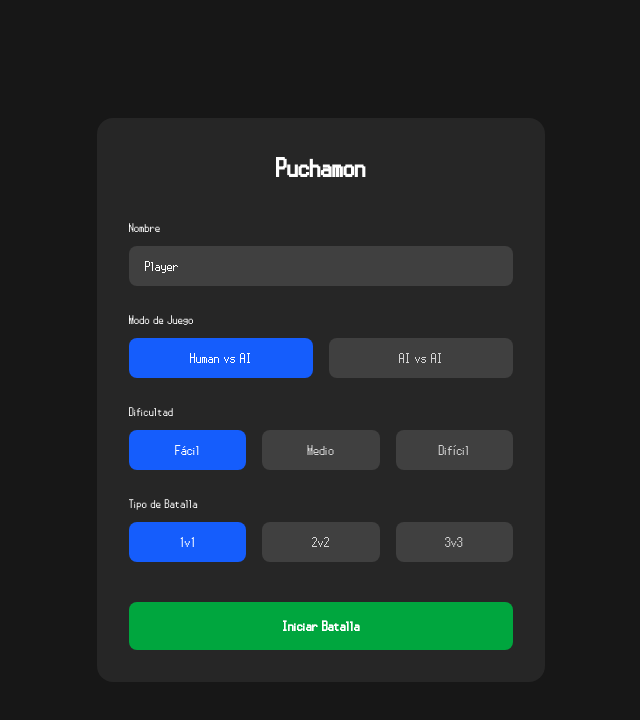
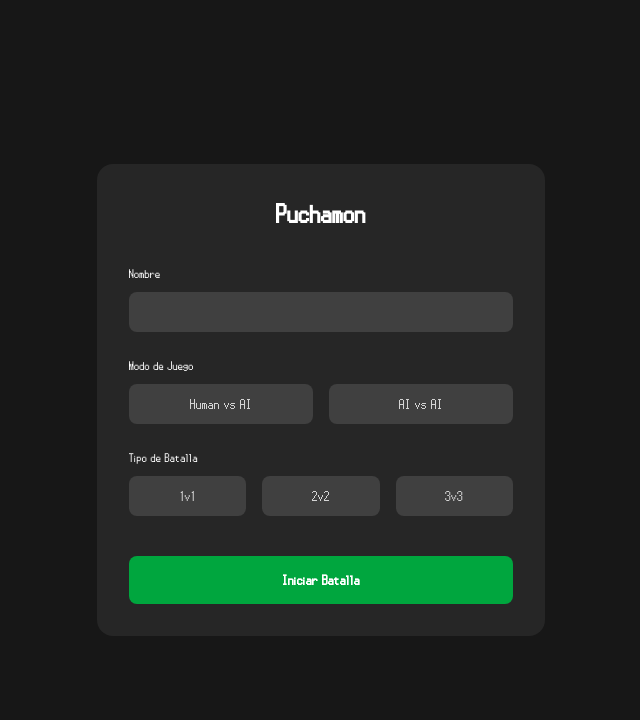
Before and after one commit to LeonidasGarcia/puchamon, a React (Vite) app in the folder frontend/: page / in a window 1280 px wide. Shown: the top 720 px of the page, without its empty margins (319-959 px from the left). Built offline with nearby package versions, Linux system fonts and the light colour scheme.

Commit message:
feat(store): add null state guard for battle route access

```diff
--- a/frontend/src/Layout.tsx
+++ b/frontend/src/Layout.tsx
@@ -4,6 +4,7 @@ import { queryClient } from './api/queryClient';
 import Lobby from './pages/Lobby';
 import App from './pages/App';
 import Playground from './pages/Playground';
+import BattleGuard from './components/guards/BattleGuard';
 
 function Layout() {
   return (
@@ -11,7 +12,14 @@ function Layout() {
       <BrowserRouter>
         <Routes>
           <Route path="/" element={<Lobby />} />
-          <Route path="/battle" element={<App />} />
+          <Route
+            path="/battle"
+            element={
+              <BattleGuard>
+                <App />
+              </BattleGuard>
+            }
+          />
           <Route path="/playground" element={<Playground />} />
         </Routes>
       </BrowserRouter>
--- /dev/null
+++ b/frontend/src/components/guards/BattleGuard.tsx
@@ -0,0 +1,20 @@
+import { useEffect } from 'react';
+import { Navigate, useNavigate } from 'react-router-dom';
+import { useConnectionStore } from '../../stores/connectionStore';
+
+export default function BattleGuard({ children }: { children: React.ReactNode }) {
+  const name = useConnectionStore((state) => state.name);
+  const navigate = useNavigate();
+
+  useEffect(() => {
+    if (name === null) {
+      navigate('/', { replace: true });
+    }
+  }, [name, navigate]);
+
+  if (name === null) {
+    return null;
+  }
+
+  return <>{children}</>;
+}
--- a/frontend/src/pages/App.tsx
+++ b/frontend/src/pages/App.tsx
@@ -60,14 +60,16 @@ export default function App() {
   const navigate = useNavigate();
 
   const handlePlayAgain = () => {
-    const { name, controllerType, difficulty, battleType } =
+    const { name, controllerType, difficulty, ai2_difficulty, battleType } =
       useConnectionStore.getState();
+    if (!name || !difficulty) return;
     disconnect();
     connect({
       name,
       controller_type: controllerType,
       battle_type: battleType,
       difficulty,
+      ai2_difficulty: controllerType === 'ai' ? ai2_difficulty : undefined,
     });
   };
 
@@ -83,6 +85,7 @@ export default function App() {
   useEffect(() => {
     const { name, controllerType, difficulty, ai2_difficulty, battleType } =
       useConnectionStore.getState();
+    if (!name || !difficulty) return;
     connect({
       name,
       controller_type: controllerType,
--- a/frontend/src/stores/connectionStore.ts
+++ b/frontend/src/stores/connectionStore.ts
@@ -1,11 +1,11 @@
 import { create } from 'zustand';
 
 interface ConnectionState {
-  name: string;
-  controllerType: 'human' | 'ai';
-  difficulty: 1 | 2 | 3;
-  ai2_difficulty: 1 | 2 | 3;
-  battleType: '1v1' | '2v2' | '3v3';
+  name: string | null;
+  controllerType: 'human' | 'ai' | null;
+  difficulty: 1 | 2 | 3 | null;
+  ai2_difficulty: 1 | 2 | 3 | null;
+  battleType: '1v1' | '2v2' | '3v3' | null;
   setName: (name: string) => void;
   setControllerType: (type: 'human' | 'ai') => void;
   setDifficulty: (difficulty: 1 | 2 | 3) => void;
@@ -15,12 +15,12 @@ interface ConnectionState {
 }
 
 const initialState = {
-  name: 'Player',
-  controllerType: 'human' as const,
-  difficulty: 1 as const,
-  ai2_difficulty: 1 as const,
-  battleType: '1v1' as const,
-};
+  name: null,
+  controllerType: null,
+  difficulty: null,
+  ai2_difficulty: null,
+  battleType: null,
+} as const;
 
 export const useConnectionStore = create<ConnectionState>((set) => ({
   ...initialState,
@@ -29,5 +29,11 @@ export const useConnectionStore = create<ConnectionState>((set) => ({
   setDifficulty: (difficulty) => set({ difficulty }),
   setAi2Difficulty: (ai2_difficulty) => set({ ai2_difficulty }),
   setBattleType: (battleType) => set({ battleType }),
-  reset: () => set(initialState),
+  reset: () => set({
+    name: null,
+    controllerType: null,
+    difficulty: null,
+    ai2_difficulty: null,
+    battleType: null,
+  }),
 }));
```
